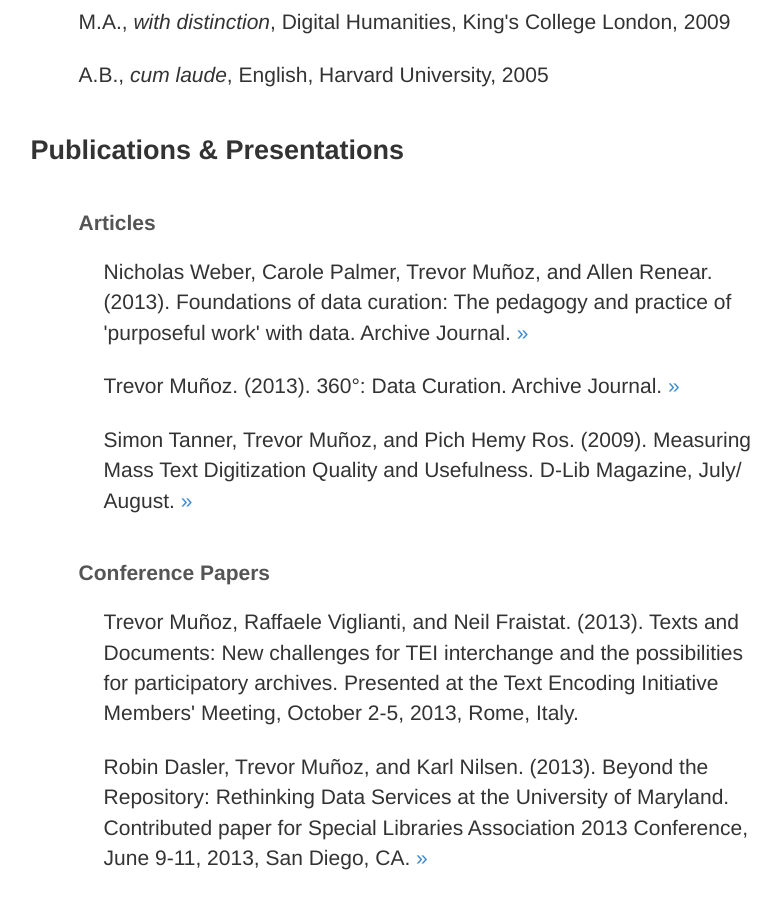
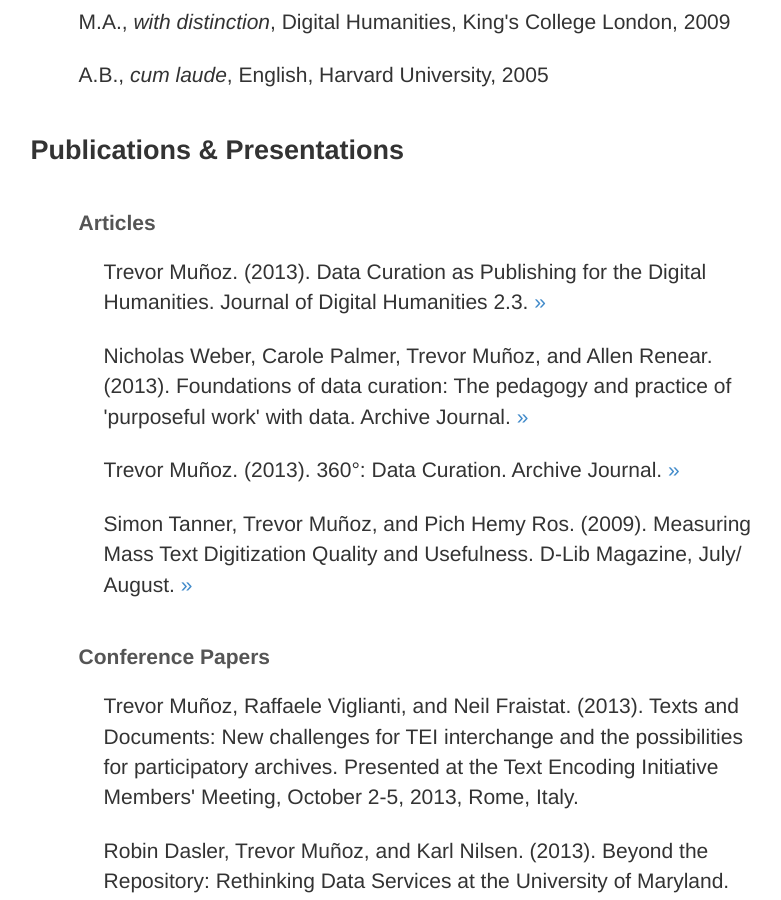
Before and after one commit to trevormunoz/calling-card, a Jekyll site: the page built from about/cv/index.html, in a window 1280 px wide and 900 px high, scrolled down 1046 px. Shown: the whole window, without its empty margins (332-1113 px from the left). Built offline with Jekyll 4.4.1, drawn with Linux system fonts in a browser that asks for light colours; nearby versions of some CDN libraries; library files that are not in the unit come from our copies; Markdown is read by kramdown in place of the engine named in the settings.

Commit message:
Add JDH article

```diff
--- a/about/cv/index.html
+++ b/about/cv/index.html
@@ -33,6 +33,7 @@
   <ul>
     <li><h5>Articles</h5></li>
       <ul>
+        <li><p class="citation">Trevor Muñoz. (2013). Data Curation as Publishing for the Digital Humanities. Journal of Digital Humanities 2.3. <a href="http://journalofdigitalhumanities.org/2-3/data-curation-as-publishing-for-the-digital-humanities/" target="_blank">&raquo;</a></p></li>
           <li><p class="citation">Nicholas Weber, Carole Palmer, Trevor Muñoz, and Allen Renear. (2013). Foundations of data curation: The pedagogy and practice of 'purposeful work' with data. Archive Journal. <a href="http://www.archivejournal.net/issue/3/archives-remixed/foundations-of-data-curation-the-pedagogy-and-practice-of-purposeful-work-with-research-data/" target="_blank">&raquo;</a></p></li>
           <li><p class="citation">Trevor Muñoz. (2013). 360&deg;: Data Curation. Archive Journal. <a href="http://www.archivejournal.net/issue/3/three-sixty/" target="_blank">&raquo;</a></p></li>
           <li><p class="citation">Simon Tanner, Trevor Muñoz, and Pich Hemy Ros. (2009). Measuring Mass Text Digitization Quality and Usefulness. D-Lib Magazine, July/ August. <a href="http://www.dlib.org/dlib/july09/munoz/07munoz.html" target="_blank">&raquo;</a></p></li>
```
